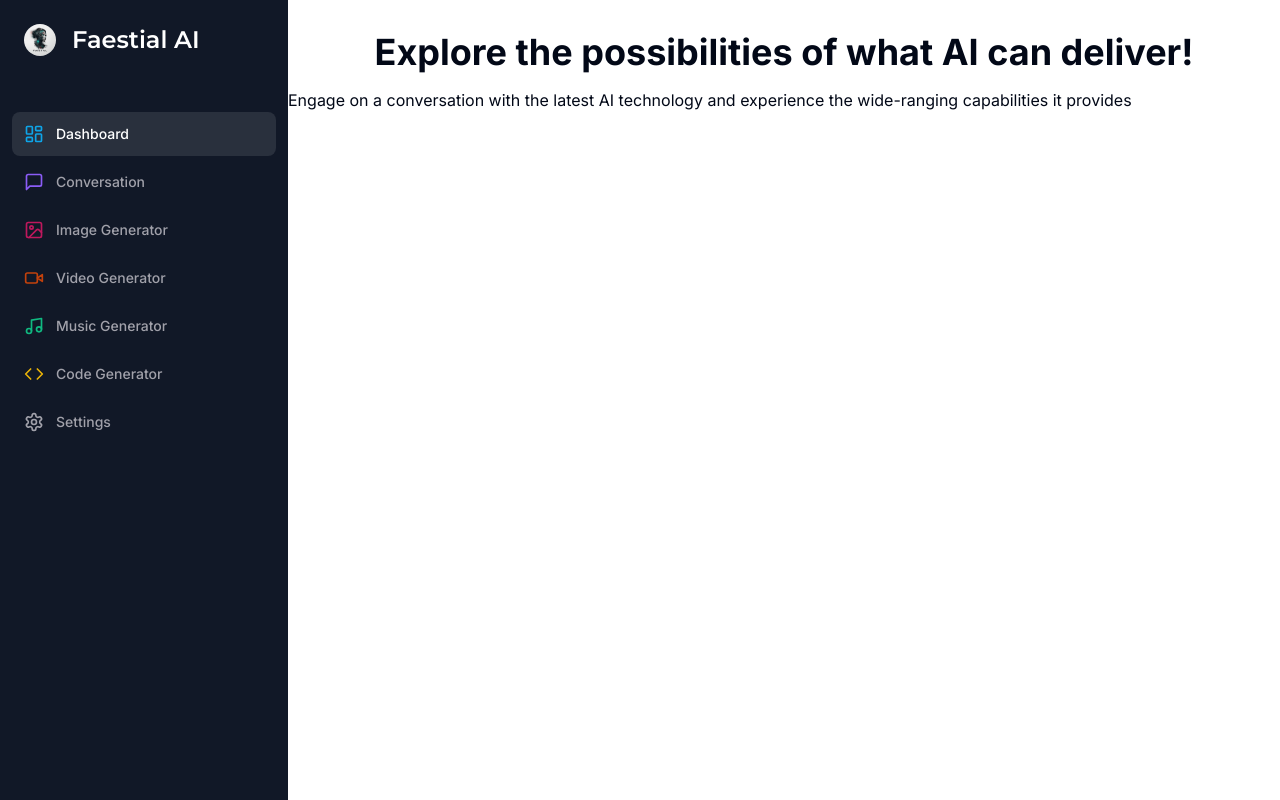
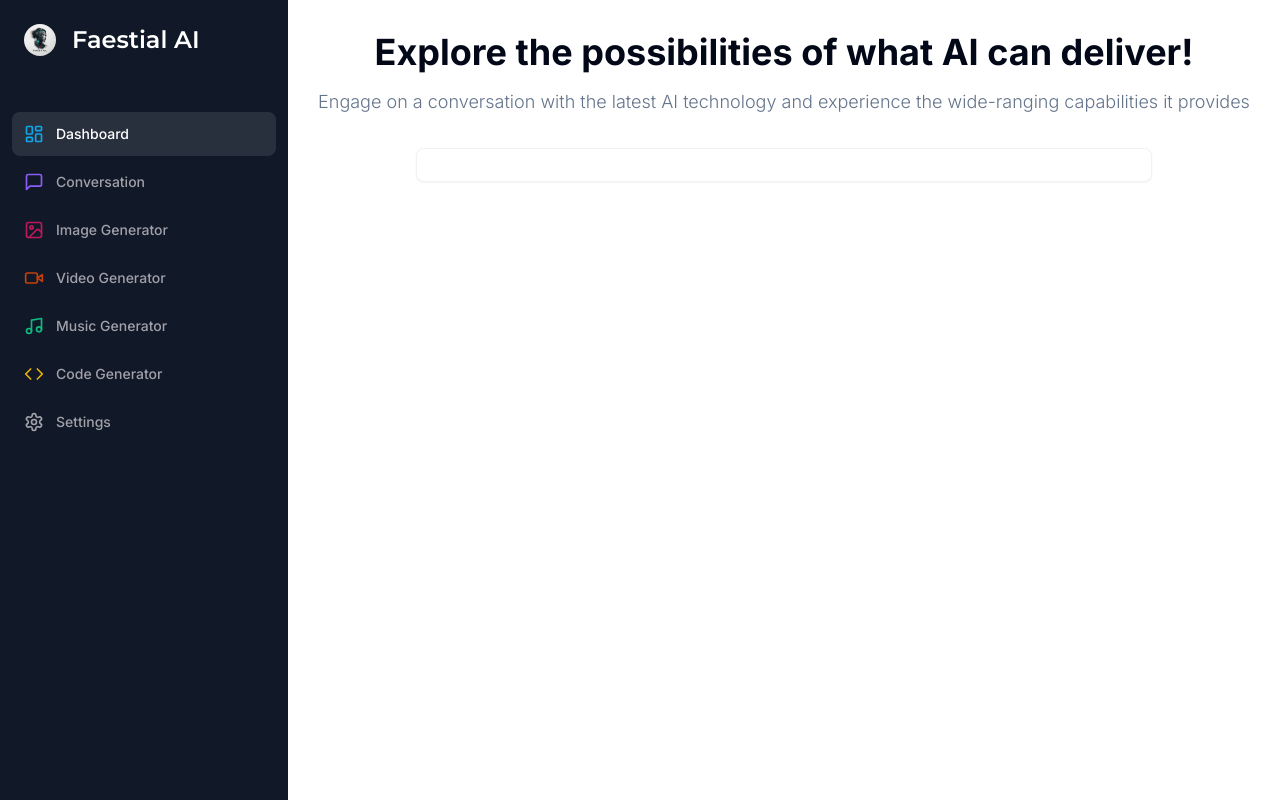
Before and after one commit to FilipiMachado/saas-ai-fullstack, a Next.js app: page /dashboard in a window 1280 px wide. Built offline with nearby package versions, Linux system fonts and the light colour scheme.

Commit message:
working on dashboard page

```diff
--- a/app/(dashboard)/(routes)/dashboard/page.tsx
+++ b/app/(dashboard)/(routes)/dashboard/page.tsx
@@ -1,3 +1,19 @@
+"use client";
+
+import { MessageSquare } from "lucide-react";
+
+import { Card } from "@/components/ui/card";
+
+const tools = [
+  {
+    label: "Conversation",
+    icon: MessageSquare,
+    color: "text-violet-500",
+    bgColor: "bg-violet-500/10",
+    href: "/conversation",
+  },
+];
+
 export default function DashboardPage() {
   return (
     <div>
@@ -5,11 +21,19 @@ export default function DashboardPage() {
         <h2 className="text-2xl md:text-4xl font-bold text-center">
           Explore the possibilities of what AI can deliver!
         </h2>
-        <p>
+        <p className="text-muted-foreground font-light text-sm md:text-lg text-center">
           Engage on a conversation with the latest AI technology and experience
           the wide-ranging capabilities it provides
         </p>
       </div>
+      <div className="px-4 md:px-20 lg:px-32 space-y-4">
+        {tools.map((tool) => (
+          <Card
+            key={tool.href}
+            className="p-4 border-black/5 flex items-center justify-between hover:shadow-md transition cursor-pointer"
+          ></Card>
+        ))}
+      </div>
     </div>
   );
 }
--- /dev/null
+++ b/components/ui/card.tsx
@@ -0,0 +1,79 @@
+import * as React from "react"
+
+import { cn } from "@/lib/utils"
+
+const Card = React.forwardRef<
+  HTMLDivElement,
+  React.HTMLAttributes<HTMLDivElement>
+>(({ className, ...props }, ref) => (
+  <div
+    ref={ref}
+    className={cn(
+      "rounded-lg border bg-card text-card-foreground shadow-sm",
+      className
+    )}
+    {...props}
+  />
+))
+Card.displayName = "Card"
+
+const CardHeader = React.forwardRef<
+  HTMLDivElement,
+  React.HTMLAttributes<HTMLDivElement>
+>(({ className, ...props }, ref) => (
+  <div
+    ref={ref}
+    className={cn("flex flex-col space-y-1.5 p-6", className)}
+    {...props}
+  />
+))
+CardHeader.displayName = "CardHeader"
+
+const CardTitle = React.forwardRef<
+  HTMLParagraphElement,
+  React.HTMLAttributes<HTMLHeadingElement>
+>(({ className, ...props }, ref) => (
+  <h3
+    ref={ref}
+    className={cn(
+      "text-2xl font-semibold leading-none tracking-tight",
+      className
+    )}
+    {...props}
+  />
+))
+CardTitle.displayName = "CardTitle"
+
+const CardDescription = React.forwardRef<
+  HTMLParagraphElement,
+  React.HTMLAttributes<HTMLParagraphElement>
+>(({ className, ...props }, ref) => (
+  <p
+    ref={ref}
+    className={cn("text-sm text-muted-foreground", className)}
+    {...props}
+  />
+))
+CardDescription.displayName = "CardDescription"
+
+const CardContent = React.forwardRef<
+  HTMLDivElement,
+  React.HTMLAttributes<HTMLDivElement>
+>(({ className, ...props }, ref) => (
+  <div ref={ref} className={cn("p-6 pt-0", className)} {...props} />
+))
+CardContent.displayName = "CardContent"
+
+const CardFooter = React.forwardRef<
+  HTMLDivElement,
+  React.HTMLAttributes<HTMLDivElement>
+>(({ className, ...props }, ref) => (
+  <div
+    ref={ref}
+    className={cn("flex items-center p-6 pt-0", className)}
+    {...props}
+  />
+))
+CardFooter.displayName = "CardFooter"
+
+export { Card, CardHeader, CardFooter, CardTitle, CardDescription, CardContent }
```
